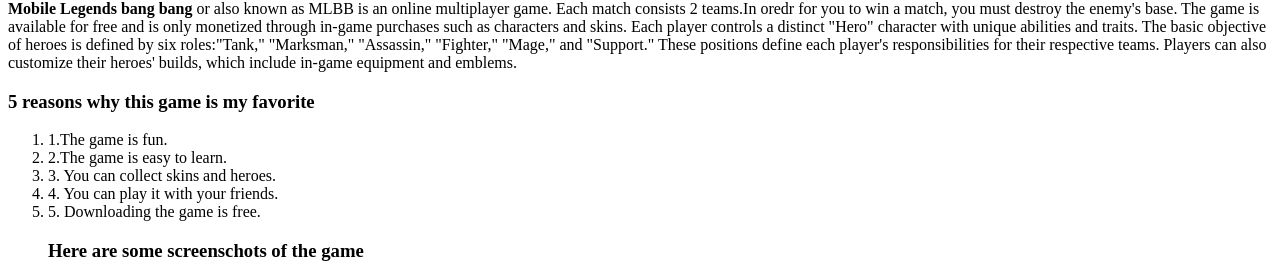
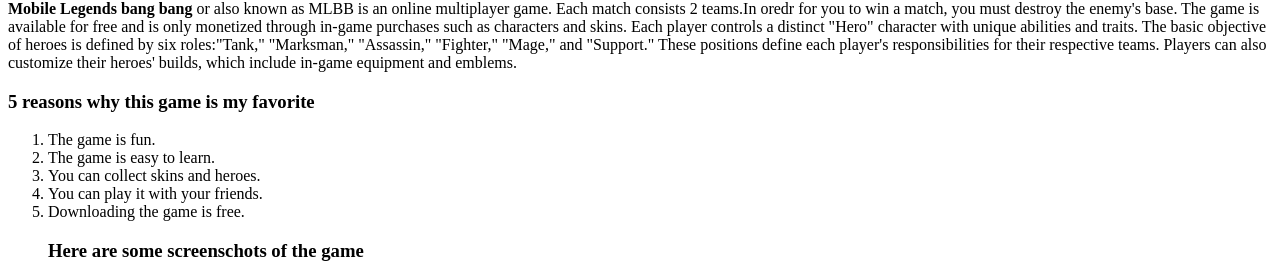
Before and after one commit to Hannrhiee/Potassium-Lab1-Caduada, a plain HTML site: page index.html in a window 1280 px wide. Shown: the part 114-385 px from the top of the page. Drawn offline with Linux system fonts and the light colour scheme.

Commit message:
Update index.html

```diff
--- a/index.html
+++ b/index.html
@@ -28,11 +28,11 @@
 
              <h3> 5 reasons why this game is my favorite </h3>
               <ol>
-             <li>1.The game is fun.</li>
-             <li>2.The game is easy to learn.</li>
-             <li>3. You can collect skins and heroes.</li>
-             <li>4. You can play it with your friends.</li>
-             <li>5. Downloading the game is free.</li>
+             <li>The game is fun.</li>
+             <li>The game is easy to learn.</li>
+             <li> You can collect skins and heroes.</li>
+             <li> You can play it with your friends.</li>
+             <li>Downloading the game is free.</li>
 
          </span>
 
```
